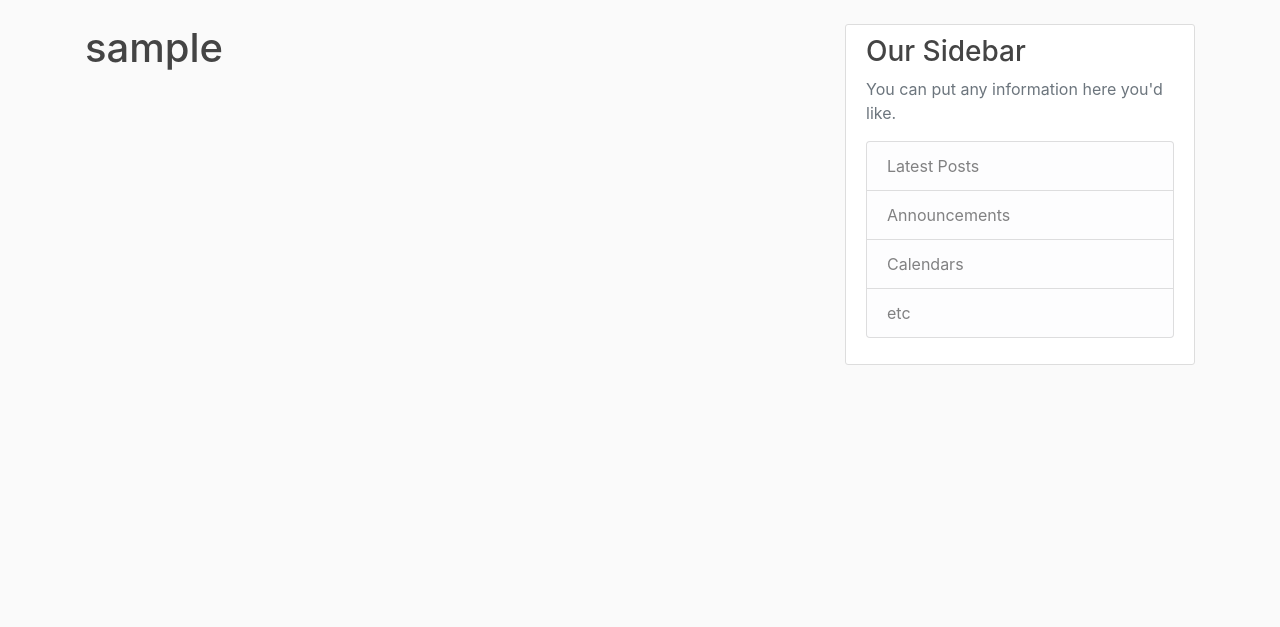
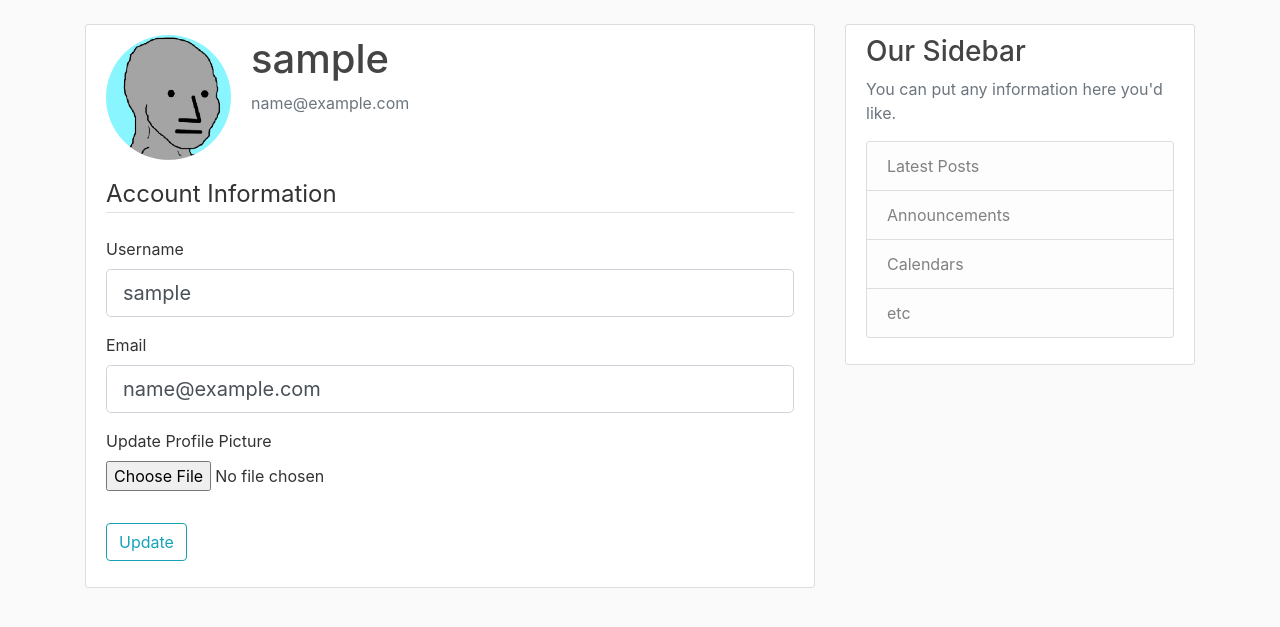
Before and after one commit to vhrvoje2/blog-app-cs, a Flask app: page /account in a window 1280 px wide. Shown: the part 56-683 px from the top of the page. Run offline with Flask 2, Linux system fonts and the light colour scheme; the visitor is signed in with stand-in values (Sample User, id 1); data comes from the database, SQL or seed files in the repository; some libraries are stand-ins or nearby versions.

Commit message:
Full-Featured Web App Part 7 - User Account and Profile Picture

```diff
--- a/flaskblog/forms.py
+++ b/flaskblog/forms.py
@@ -1,7 +1,9 @@
 from flask_wtf import FlaskForm
+from flask_wtf.file import FileField, FileAllowed
 from wtforms import StringField, PasswordField, SubmitField, BooleanField
 from wtforms.validators import DataRequired, Length, Email, EqualTo, ValidationError
 from flaskblog.models import User
+from flask_login import current_user
 
 
 class RegistrationForm(FlaskForm):
@@ -35,3 +37,30 @@ class LoginForm(FlaskForm):
     password = PasswordField("Password", validators=[DataRequired()])
     remember_details = BooleanField("Remember me")
     submit = SubmitField("Login")
+
+
+class UpdateAccountForm(FlaskForm):
+    username = StringField(
+        "Username", validators=[DataRequired(), Length(min=2, max=20)]
+    )
+    email = StringField("Email", validators=[DataRequired(), Email()])
+    avatar = FileField(
+        "Update Profile Picture", validators=[FileAllowed(["jpg", "png"])]
+    )
+    submit = SubmitField("Update")
+
+    def validate_username(self, username):
+        if username.data != current_user.username:
+            user = User.query.filter_by(username=username.data).first()
+            if user:
+                raise ValidationError(
+                    "That username already exists! Please choose another one!"
+                )
+
+    def validate_email(self, email):
+        if email.data != current_user.email:
+            user = User.query.filter_by(email=email.data).first()
+            if user:
+                raise ValidationError(
+                    "That email already exists! Please choose another one!"
+                )
--- a/flaskblog/routes.py
+++ b/flaskblog/routes.py
@@ -1,7 +1,10 @@
+from os import path
+from secrets import token_hex
+from PIL import Image
 from flask import render_template, url_for, flash, redirect, request
 from flaskblog import app, db, bcrypt
 from flaskblog.models import User, Post
-from flaskblog.forms import RegistrationForm, LoginForm
+from flaskblog.forms import RegistrationForm, LoginForm, UpdateAccountForm
 from flask_login import login_user, current_user, logout_user, login_required
 
 posts = [
@@ -62,6 +65,7 @@ def login():
     if form.validate_on_submit():
         user = User.query.filter_by(email=form.email.data).first()
         if user and bcrypt.check_password_hash(user.password, form.password.data):
+            flash("Login successful!", category="success")
             login_user(user, remember=form.remember_details.data)
             next_page = request.args.get("next")
             return redirect(next_page) if next_page else redirect(url_for("home"))
@@ -76,10 +80,41 @@ def login():
 @app.route("/logout")
 def logout():
     logout_user()
+    flash("You have been logged out!", category="success")
     return redirect(url_for("home"))
 
 
-@app.route("/account")
+def save_avatar(form_avatar):
+    random_hex = token_hex(8)
+    _, extension = path.splitext(form_avatar.filename)
+    random_filename = random_hex + extension
+    avatar_path = path.join(app.root_path, "static/profile_pics", random_filename)
+
+    output_size = (125, 125)
+    new_avatar = Image.open(form_avatar)
+    new_avatar.thumbnail(output_size)
+    new_avatar.save(avatar_path)
+
+    return random_filename
+
+
+@app.route("/account", methods=["GET", "POST"])
 @login_required
 def account():
-    return render_template("account.html", title="Account")
+    form = UpdateAccountForm()
+    if form.validate_on_submit():
+        if form.avatar.data:
+            avatar_filename = save_avatar(form.avatar.data)
+            current_user.avatar_file = avatar_filename
+        current_user.username = form.username.data
+        current_user.email = form.email.data
+        db.session.commit()
+        flash("Your account has been updated!", category="success")
+        return redirect(url_for("account"))
+    elif request.method == "GET":
+        form.username.data = current_user.username
+        form.email.data = current_user.email
+    image_file = url_for("static", filename=f"profile_pics/{current_user.avatar_file}")
+    return render_template(
+        "account.html", title="Account", image_file=image_file, form=form
+    )
--- a/flaskblog/templates/account.html
+++ b/flaskblog/templates/account.html
@@ -1,4 +1,58 @@
 {% extends "layout.html" %}
 {% block content %}
-    <h1>{{ current_user.username }}</h1>
+    <div class="content-section">
+        <div class="media">
+            <img class="rounded-circle account-img" src="{{ image_file }}">
+            <div class="media-body">
+            <h2 class="account-heading">{{ current_user.username}}</h2>
+            <p class="text-secondary">{{ current_user.email }}</p>
+            </div>
+        </div>
+        <div>
+            <form action="" method="POST" enctype="multipart/form-data" novalidate>
+                {{ form.hidden_tag() }}
+                <fieldset class="form-group">
+                    <legend class="border-bottom mb-4">Account Information</legend>
+                    <div class="form-group">
+                        {{ form.username.label(class="form-control-label") }}
+                        {% if form.username.errors %}
+                            {{ form.username(class="form-control form-control-lg is-invalid") }}
+                            <div class="invalid-feedback">
+                                {% for error in form.username.errors %}
+                                    <span>{{ error }}</span>
+                                {% endfor %}
+                            </div>
+                        {% else %}
+                            {{ form.username(class="form-control form-control-lg") }}
+                        {% endif %}
+                    </div>
+                    <div class="form-group">
+                        {{ form.email.label(class="form-control-label") }}
+                        {% if form.email.errors %}
+                            {{ form.email(class="form-control form-control-lg is-invalid") }}
+                            <div class="invalid-feedback">
+                                {% for error in form.email.errors %}
+                                    <span>{{ error }}</span>
+                                {% endfor %}
+                            </div>
+                        {% else %}
+                            {{ form.email(class="form-control form-control-lg") }}
+                        {% endif %}
+                    </div>
+                    <div class="form-group">
+                        {{ form.avatar.label() }}
+                        {{ form.avatar(class="form-control-file") }}
+                        {% if form.avatar.errors %}
+                            {% for error in form.avatar.errors %}
+                                <span class="text-danger">{{ error }}</span><br>
+                            {% endfor %}
+                        {% endif %}
+                    </div>
+                </fieldset>
+                <div class="form-group">
+                    {{ form.submit(class="btn btn-outline-info") }}
+                </div>
+            </form>
+        </div>
+    </div>
 {% endblock content %}
```
Also changed, not shown: flaskblog/static/profile_pics/ca53ade88277df73.jpg (added), flaskblog/static/profile_pics/default.jpg (added).
